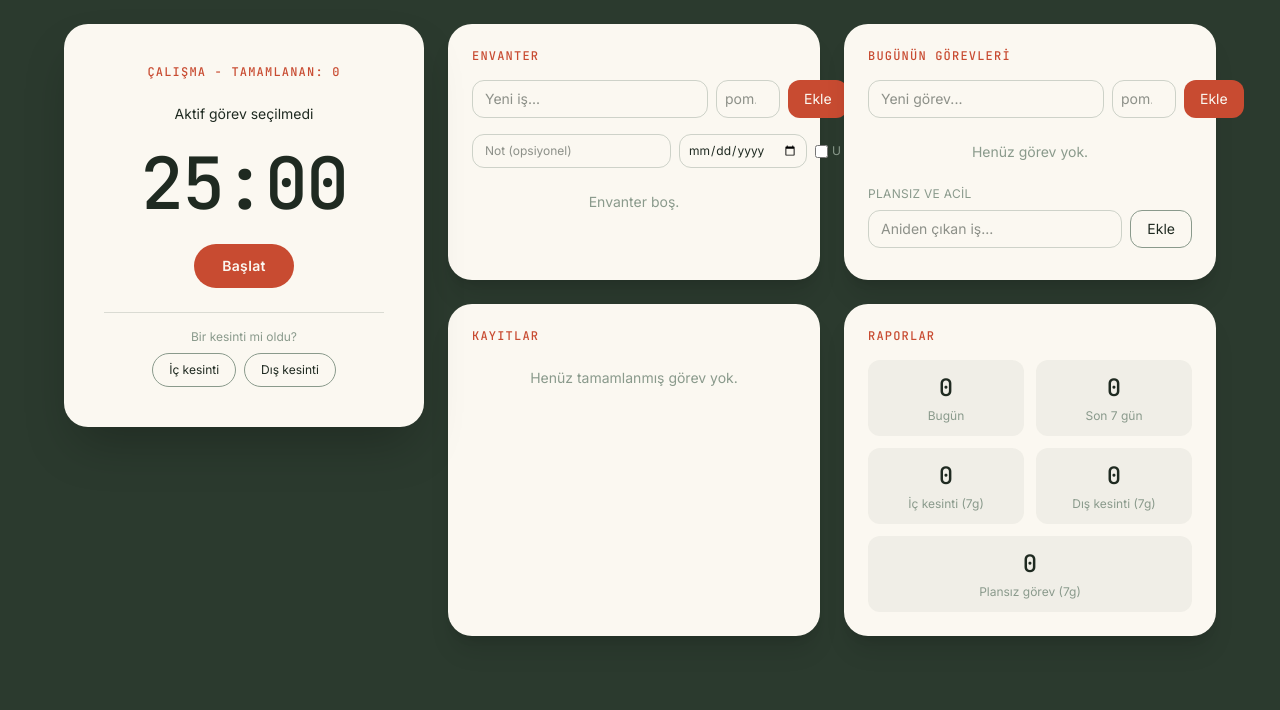
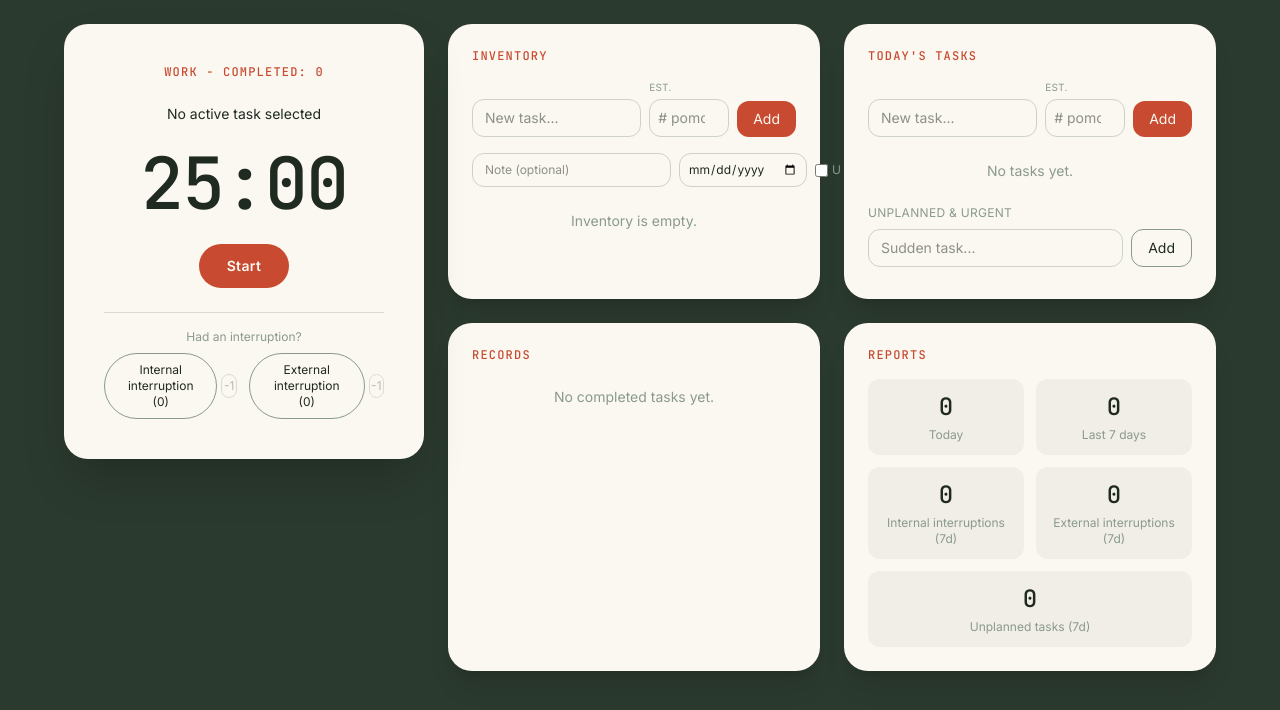
Before and after one commit to alperenakturk/pomodoro-app, a React (Vite) app: page / in a window 1280 px wide. Shown: the top 710 px of the page. Built offline with nearby package versions, Linux system fonts and the light colour scheme.

Commit message:
feat: improve interruption UX and methodology compliance
- Add undo (-1) buttons for internal/external interruptions
- Show interruption counts on timer buttons
- Hide interruption controls when timer is not in work mode
- Clamp interruption counts at 0 to prevent negative values

```diff
--- a/index.html
+++ b/index.html
@@ -1,5 +1,5 @@
 <!doctype html>
-<html lang="tr">
+<html lang="en">
   <head>
     <meta charset="UTF-8" />
     <link rel="icon" type="image/svg+xml" href="/favicon.svg" />
@@ -10,7 +10,7 @@
       href="https://fonts.googleapis.com/css2?family=Inter:wght@400;500;600;700&family=JetBrains+Mono:wght@500;700&display=swap"
       rel="stylesheet"
     />
-    <title>pomodoro-app (geçici isim)</title>
+    <title>pomodoro-app (temporary name)</title>
   </head>
   <body>
     <div id="root"></div>
--- a/src/App.jsx
+++ b/src/App.jsx
@@ -33,8 +33,8 @@ function App() {
             onWorkComplete={() => {
               if (todayApi.activeTaskId) todayApi.incrementRealized(todayApi.activeTaskId)
             }}
-            onInterruption={(kind) => {
-              if (todayApi.activeTaskId) todayApi.addInterruption(todayApi.activeTaskId, kind)
+            onInterruption={(kind, delta) => {
+              if (todayApi.activeTaskId) todayApi.addInterruption(todayApi.activeTaskId, kind, delta)
             }}
           />
         </div>
--- a/src/components/Inventory.jsx
+++ b/src/components/Inventory.jsx
@@ -33,30 +33,36 @@ function Inventory({ items, addItem, removeItem, toggleDone, onSendToToday }) {
   return (
     <div className="bg-cream rounded-3xl px-6 py-6 shadow-xl w-full h-full">
       <p className="font-display text-tomato text-xs tracking-widest uppercase mb-4">
-        Envanter
+        Inventory
       </p>
 
-      <form onSubmit={handleAdd} className="flex gap-2 mb-4">
+      <form onSubmit={handleAdd} className="flex gap-2 mb-4 items-end">
         <input
           type="text"
           value={text}
           onChange={(e) => setText(e.target.value)}
-          placeholder="Yeni iş..."
-          className="flex-1 font-sans text-sm px-3 py-2 rounded-xl border border-sage/40 text-ink outline-none focus:border-tomato"
+          placeholder="New task..."
+          className="flex-1 min-w-0 font-sans text-sm px-3 py-2 rounded-xl border border-sage/40 text-ink outline-none focus:border-tomato"
         />
+        <div className="flex flex-col gap-1">
+          <label htmlFor="inventory-estimate" className="text-sage text-[10px] font-sans uppercase tracking-wide">
+            Est.
+          </label>
           <input
+            id="inventory-estimate"
             type="number"
             min="1"
             value={estimate}
             onChange={(e) => setEstimate(e.target.value)}
-          placeholder="pom."
-          className="w-16 font-sans text-sm px-2 py-2 rounded-xl border border-sage/40 text-ink outline-none focus:border-tomato"
+            placeholder="# pomodoros"
+            className="w-20 font-sans text-sm px-2 py-2 rounded-xl border border-sage/40 text-ink outline-none focus:border-tomato"
           />
+        </div>
         <button
           type="submit"
           className="font-sans text-sm px-4 py-2 rounded-xl bg-tomato text-cream"
         >
-          Ekle
+          Add
         </button>
       </form>
 
@@ -65,7 +71,7 @@ function Inventory({ items, addItem, removeItem, toggleDone, onSendToToday }) {
           type="text"
           value={notes}
           onChange={(e) => setNotes(e.target.value)}
-          placeholder="Not (opsiyonel)"
+          placeholder="Note (optional)"
           className="flex-1 font-sans text-xs px-3 py-2 rounded-xl border border-sage/40 text-ink outline-none focus:border-tomato"
         />
         <input
@@ -86,14 +92,14 @@ function Inventory({ items, addItem, removeItem, toggleDone, onSendToToday }) {
 
       {Number(estimate) > MAX_RECOMMENDED_ESTIMATE && (
         <p className="text-tomato text-xs font-sans mb-4 -mt-2">
-          {MAX_RECOMMENDED_ESTIMATE}'den fazla pomodoro — görevi alt görevlere böl (Rule 4).
+          More than {MAX_RECOMMENDED_ESTIMATE} pomodoros — break the task into sub-tasks (Rule 4).
         </p>
       )}
 
       <ul className="flex flex-col gap-2">
         {items.length === 0 && (
           <li className="text-sage text-sm font-sans text-center py-2">
-            Envanter boş.
+            Inventory is empty.
           </li>
         )}
         {items.map((item) => (
@@ -109,13 +115,13 @@ function Inventory({ items, addItem, removeItem, toggleDone, onSendToToday }) {
                   'w-4 h-4 rounded-full border flex-shrink-0 ' +
                   (item.done ? 'bg-sage border-sage' : 'border-sage')
                 }
-                aria-label="tamamlandı işaretle"
+                aria-label="mark as done"
               />
               <span className={item.done ? 'flex-1 line-through text-sage' : 'flex-1'}>
                 {item.text}
               </span>
               {item.unplanned && (
-                <span className="text-amber text-xs font-semibold" title="Plansız">
+                <span className="text-amber text-xs font-semibold" title="Unplanned">
                   U
                 </span>
               )}
@@ -139,7 +145,7 @@ function Inventory({ items, addItem, removeItem, toggleDone, onSendToToday }) {
                   }
                   title={
                     item.estimate > MAX_RECOMMENDED_ESTIMATE
-                      ? `${MAX_RECOMMENDED_ESTIMATE}'den fazla — böl (Rule 4)`
+                      ? `More than ${MAX_RECOMMENDED_ESTIMATE} — break it up (Rule 4)`
                       : undefined
                   }
                 >
@@ -151,14 +157,14 @@ function Inventory({ items, addItem, removeItem, toggleDone, onSendToToday }) {
                 onClick={() => onSendToToday(item.text, item.estimate, item.id)}
                 className="text-tomato text-xs"
               >
-                Bugüne ekle
+                Add to today
               </button>
               <button
                 type="button"
                 onClick={() => removeItem(item.id)}
                 className="text-sage text-xs"
               >
-                Sil
+                Delete
               </button>
             </div>
             {item.notes && (
--- a/src/components/RecordsLog.jsx
+++ b/src/components/RecordsLog.jsx
@@ -14,12 +14,12 @@ function RecordsLog() {
   return (
     <div className="bg-cream rounded-3xl px-6 py-6 shadow-xl w-full h-full">
       <p className="font-display text-tomato text-xs tracking-widest uppercase mb-4">
-        Kayıtlar
+        Records
       </p>
 
       {recent.length === 0 && (
         <p className="text-sage text-sm font-sans text-center py-2">
-          Henüz tamamlanmış görev yok.
+          No completed tasks yet.
         </p>
       )}
 
@@ -31,14 +31,14 @@ function RecordsLog() {
               <span className="text-sage text-xs">{r.date}</span>
             </div>
             <div className="text-sage text-xs flex gap-3 mt-1">
-              <span>Tahmin: {r.estimate ?? '-'}</span>
-              <span>Gerçek: {r.real}</span>
+              <span>Estimate: {r.estimate ?? '-'}</span>
+              <span>Actual: {r.real}</span>
               <span
                 className={
                   r.diff > 0 ? 'text-tomato' : r.diff < 0 ? 'text-amber' : ''
                 }
               >
-                Fark: {r.diff == null ? '-' : `${r.diff > 0 ? '+' : ''}${r.diff}`}
+                Diff: {r.diff == null ? '-' : `${r.diff > 0 ? '+' : ''}${r.diff}`}
               </span>
             </div>
           </li>
--- a/src/components/Reports.jsx
+++ b/src/components/Reports.jsx
@@ -55,16 +55,16 @@ function Reports() {
   return (
     <div className="bg-cream rounded-3xl px-6 py-6 shadow-xl w-full h-full">
       <p className="font-display text-tomato text-xs tracking-widest uppercase mb-4">
-        Raporlar
+        Reports
       </p>
 
       <div className="grid grid-cols-2 gap-3 font-sans">
-        <Stat label="Bugün" value={todayPomodoros} />
-        <Stat label="Son 7 gün" value={weekPomodoros} />
-        <Stat label="İç kesinti (7g)" value={internalCount} />
-        <Stat label="Dış kesinti (7g)" value={externalCount} />
+        <Stat label="Today" value={todayPomodoros} />
+        <Stat label="Last 7 days" value={weekPomodoros} />
+        <Stat label="Internal interruptions (7d)" value={internalCount} />
+        <Stat label="External interruptions (7d)" value={externalCount} />
         <div className="col-span-2">
-          <Stat label="Plansız görev (7g)" value={unplannedCount} />
+          <Stat label="Unplanned tasks (7d)" value={unplannedCount} />
         </div>
       </div>
     </div>
--- a/src/components/Timer.jsx
+++ b/src/components/Timer.jsx
@@ -1,9 +1,9 @@
 import { usePomodoro } from '../hooks/usePomodoro'
 
 const LABELS = {
-  work: 'Çalışma',
-  shortBreak: 'Kısa mola',
-  longBreak: 'Uzun mola',
+  work: 'Work',
+  shortBreak: 'Short break',
+  longBreak: 'Long break',
 }
 
 function formatTime(totalSeconds) {
@@ -18,17 +18,20 @@ function Timer({ activeTask, onWorkComplete, onInterruption }) {
     secondsLeft,
     isRunning,
     completedPomodoros,
+    internalCount,
+    externalCount,
     start,
     voidPomodoro,
     skipBreak,
     logInterruption,
+    undoInterruption,
   } = usePomodoro({ onWorkComplete, onInterruption })
 
   const isWork = sessionType === 'work'
   const accentClass = isWork ? 'text-tomato' : 'text-amber'
 
   function handleVoid() {
-    if (window.confirm('Bu Pomodoro boşa çıkarılacak ve baştan sayılmayacak. Emin misin?')) {
+    if (window.confirm('This Pomodoro will be voided and won\'t count. Are you sure?')) {
       voidPomodoro()
     }
   }
@@ -36,11 +39,11 @@ function Timer({ activeTask, onWorkComplete, onInterruption }) {
   return (
     <div className="flex flex-col items-center gap-6">
       <p className={`font-display text-xs tracking-widest uppercase ${accentClass}`}>
-        {LABELS[sessionType]} - Tamamlanan: {completedPomodoros}
+        {LABELS[sessionType]} - Completed: {completedPomodoros}
       </p>
 
       <p className="font-sans text-sm text-ink min-h-5 text-center">
-        {activeTask ? activeTask.text : 'Aktif görev seçilmedi'}
+        {activeTask ? activeTask.text : 'No active task selected'}
       </p>
 
       <p className="font-display text-7xl text-ink tracking-tight tabular-nums">
@@ -54,7 +57,7 @@ function Timer({ activeTask, onWorkComplete, onInterruption }) {
             onClick={start}
             className="font-sans px-7 py-3 rounded-full bg-tomato text-cream font-semibold text-sm tracking-wide"
           >
-            Başlat
+            Start
           </button>
         )}
         {isRunning && isWork && (
@@ -63,7 +66,7 @@ function Timer({ activeTask, onWorkComplete, onInterruption }) {
             onClick={handleVoid}
             className="font-sans px-7 py-3 rounded-full border border-tomato text-tomato font-semibold text-sm tracking-wide"
           >
-            Pomodoro'yu boşa çıkar
+            Void Pomodoro
           </button>
         )}
         {isRunning && !isWork && (
@@ -72,29 +75,51 @@ function Timer({ activeTask, onWorkComplete, onInterruption }) {
             onClick={skipBreak}
             className="font-sans px-7 py-3 rounded-full border border-sage text-ink text-sm tracking-wide"
           >
-            Molayı atla
+            Skip break
           </button>
         )}
       </div>
 
       {isWork && (
         <div className="flex flex-col items-center gap-2 pt-4 border-t border-sage/30 w-full">
-          <p className="text-sage text-xs font-sans">Bir kesinti mi oldu?</p>
-          <div className="flex gap-2">
+          <p className="text-sage text-xs font-sans">Had an interruption?</p>
+          <div className="flex gap-3">
+            <div className="flex items-center gap-1">
               <button
                 type="button"
                 onClick={() => logInterruption('internal')}
                 className="font-sans px-4 py-2 rounded-full border border-sage text-ink text-xs"
               >
-              İç kesinti
+                Internal interruption ({internalCount})
               </button>
+              <button
+                type="button"
+                onClick={() => undoInterruption('internal')}
+                disabled={internalCount === 0}
+                className="font-sans w-6 h-6 rounded-full border border-sage text-ink text-xs disabled:opacity-30"
+                aria-label="undo internal interruption"
+              >
+                -1
+              </button>
+            </div>
+            <div className="flex items-center gap-1">
               <button
                 type="button"
                 onClick={() => logInterruption('external')}
                 className="font-sans px-4 py-2 rounded-full border border-sage text-ink text-xs"
               >
-              Dış kesinti
+                External interruption ({externalCount})
               </button>
+              <button
+                type="button"
+                onClick={() => undoInterruption('external')}
+                disabled={externalCount === 0}
+                className="font-sans w-6 h-6 rounded-full border border-sage text-ink text-xs disabled:opacity-30"
+                aria-label="undo external interruption"
+              >
+                -1
+              </button>
+            </div>
           </div>
         </div>
       )}
--- a/src/components/TodoToday.jsx
+++ b/src/components/TodoToday.jsx
@@ -39,14 +39,14 @@ function TaskRow({ task, isActive, onSelect, onFinish, onRemove }) {
           'w-4 h-4 rounded-full border flex-shrink-0 ' +
           (isActive ? 'bg-tomato border-tomato' : 'border-sage')
         }
-        aria-label="aktif görev yap"
+        aria-label="make active task"
       />
       <span className={task.done ? 'line-through text-sage flex-1' : 'flex-1 text-ink'}>
         {task.text}
         {task.estimate > MAX_RECOMMENDED_ESTIMATE && (
           <span
             className="text-tomato ml-1"
-            title={`${MAX_RECOMMENDED_ESTIMATE}'den fazla — böl (Rule 4)`}
+            title={`More than ${MAX_RECOMMENDED_ESTIMATE} — break it up (Rule 4)`}
           >
             ⚠
           </span>
@@ -59,7 +59,7 @@ function TaskRow({ task, isActive, onSelect, onFinish, onRemove }) {
           onClick={() => onFinish(task.id)}
           className="text-tomato text-xs"
         >
-          Bitir
+          Finish
         </button>
       )}
       <button
@@ -67,7 +67,7 @@ function TaskRow({ task, isActive, onSelect, onFinish, onRemove }) {
         onClick={() => onRemove(task.id)}
         className="text-sage text-xs"
       >
-        Sil
+        Delete
       </button>
     </li>
   )
@@ -99,43 +99,49 @@ function TodoToday({ tasks, activeTaskId, setActiveTaskId, addTask, removeTask,
   return (
     <div className="bg-cream rounded-3xl px-6 py-6 shadow-xl w-full h-full">
       <p className="font-display text-tomato text-xs tracking-widest uppercase mb-4">
-        Bugünün görevleri
+        Today's tasks
       </p>
 
-      <form onSubmit={handleAddPlanned} className="flex gap-2 mb-4">
+      <form onSubmit={handleAddPlanned} className="flex gap-2 mb-4 items-end">
         <input
           type="text"
           value={text}
           onChange={(e) => setText(e.target.value)}
-          placeholder="Yeni görev..."
-          className="flex-1 font-sans text-sm px-3 py-2 rounded-xl border border-sage/40 text-ink outline-none focus:border-tomato"
+          placeholder="New task..."
+          className="flex-1 min-w-0 font-sans text-sm px-3 py-2 rounded-xl border border-sage/40 text-ink outline-none focus:border-tomato"
         />
+        <div className="flex flex-col gap-1">
+          <label htmlFor="today-estimate" className="text-sage text-[10px] font-sans uppercase tracking-wide">
+            Est.
+          </label>
           <input
+            id="today-estimate"
             type="number"
             min="1"
             value={estimate}
             onChange={(e) => setEstimate(e.target.value)}
-          placeholder="pom."
-          className="w-16 font-sans text-sm px-2 py-2 rounded-xl border border-sage/40 text-ink outline-none focus:border-tomato"
+            placeholder="# pomodoros"
+            className="w-20 font-sans text-sm px-2 py-2 rounded-xl border border-sage/40 text-ink outline-none focus:border-tomato"
           />
+        </div>
         <button
           type="submit"
           className="font-sans text-sm px-4 py-2 rounded-xl bg-tomato text-cream"
         >
-          Ekle
+          Add
         </button>
       </form>
 
       {Number(estimate) > MAX_RECOMMENDED_ESTIMATE && (
         <p className="text-tomato text-xs font-sans mb-4 -mt-2">
-          {MAX_RECOMMENDED_ESTIMATE}'den fazla pomodoro — görevi alt görevlere böl (Rule 4).
+          More than {MAX_RECOMMENDED_ESTIMATE} pomodoros — break the task into sub-tasks (Rule 4).
         </p>
       )}
 
       <ul className="flex flex-col gap-1 mb-4">
         {planned.length === 0 && (
           <li className="text-sage text-sm font-sans text-center py-2">
-            Henüz görev yok.
+            No tasks yet.
           </li>
         )}
         {planned.map((task) => (
@@ -151,20 +157,20 @@ function TodoToday({ tasks, activeTaskId, setActiveTaskId, addTask, removeTask,
       </ul>
 
       <p className="text-sage text-xs font-sans uppercase tracking-wide mb-2">
-        Plansız ve acil
+        Unplanned & urgent
       </p>
       <form onSubmit={handleAddUnplanned} className="flex gap-2 mb-2">
         <input
           name="unplannedText"
           type="text"
-          placeholder="Aniden çıkan iş..."
+          placeholder="Sudden task..."
           className="flex-1 font-sans text-sm px-3 py-2 rounded-xl border border-sage/40 text-ink outline-none focus:border-tomato"
         />
         <button
           type="submit"
           className="font-sans text-sm px-4 py-2 rounded-xl border border-sage text-ink"
         >
-          Ekle
+          Add
         </button>
       </form>
       <ul className="flex flex-col gap-1">
--- a/src/hooks/usePomodoro.js
+++ b/src/hooks/usePomodoro.js
@@ -1,5 +1,5 @@
 import { useState, useEffect, useCallback } from 'react'
-import { addTick } from '../lib/storage'
+import { addTick, removeLastTick } from '../lib/storage'
 
 const DURATIONS = {
   work: 25 * 60,
@@ -16,6 +16,8 @@ export function usePomodoro({ onWorkComplete, onInterruption } = {}) {
   const [secondsLeft, setSecondsLeft] = useState(DURATIONS.work)
   const [isRunning, setIsRunning] = useState(false)
   const [completedPomodoros, setCompletedPomodoros] = useState(0)
+  const [internalCount, setInternalCount] = useState(0)
+  const [externalCount, setExternalCount] = useState(0)
 
   useEffect(() => {
     if (!isRunning) return
@@ -78,9 +80,24 @@ export function usePomodoro({ onWorkComplete, onInterruption } = {}) {
         date: todayString(),
         timestamp: new Date().toISOString(),
       })
-      onInterruption && onInterruption(kind)
+      if (kind === 'internal') setInternalCount((c) => c + 1)
+      else setExternalCount((c) => c + 1)
+      onInterruption && onInterruption(kind, 1)
     },
     [onInterruption]
+  )
+
+  // Yanlışlıkla eklenen bir kesintiyi geri alır — sayaç 0'ın altına inmez.
+  const undoInterruption = useCallback(
+    (kind) => {
+      const count = kind === 'internal' ? internalCount : externalCount
+      if (count <= 0) return
+      removeLastTick(kind === 'internal' ? 'interruption-internal' : 'interruption-external')
+      if (kind === 'internal') setInternalCount((c) => c - 1)
+      else setExternalCount((c) => c - 1)
+      onInterruption && onInterruption(kind, -1)
+    },
+    [internalCount, externalCount, onInterruption]
   )
 
   return {
@@ -88,9 +105,12 @@ export function usePomodoro({ onWorkComplete, onInterruption } = {}) {
     secondsLeft,
     isRunning,
     completedPomodoros,
+    internalCount,
+    externalCount,
     start,
     voidPomodoro,
     skipBreak,
     logInterruption,
+    undoInterruption,
   }
 }
--- a/src/hooks/useTodayTasks.js
+++ b/src/hooks/useTodayTasks.js
@@ -44,13 +44,12 @@ export function useTodayTasks() {
     )
   }, [])
 
-  const addInterruption = useCallback((id, kind) => {
+  const addInterruption = useCallback((id, kind, delta = 1) => {
     setTasks((prev) =>
       prev.map((t) => {
         if (t.id !== id) return t
-        return kind === 'internal'
-          ? { ...t, internal: t.internal + 1 }
-          : { ...t, external: t.external + 1 }
+        const key = kind === 'internal' ? 'internal' : 'external'
+        return { ...t, [key]: Math.max(0, t[key] + delta) }
       })
     )
   }, [])
```
Also changed, not shown: src/lib/storage.js (+15 -0 lines). Lines whose indentation alone changed are shown as unchanged.
